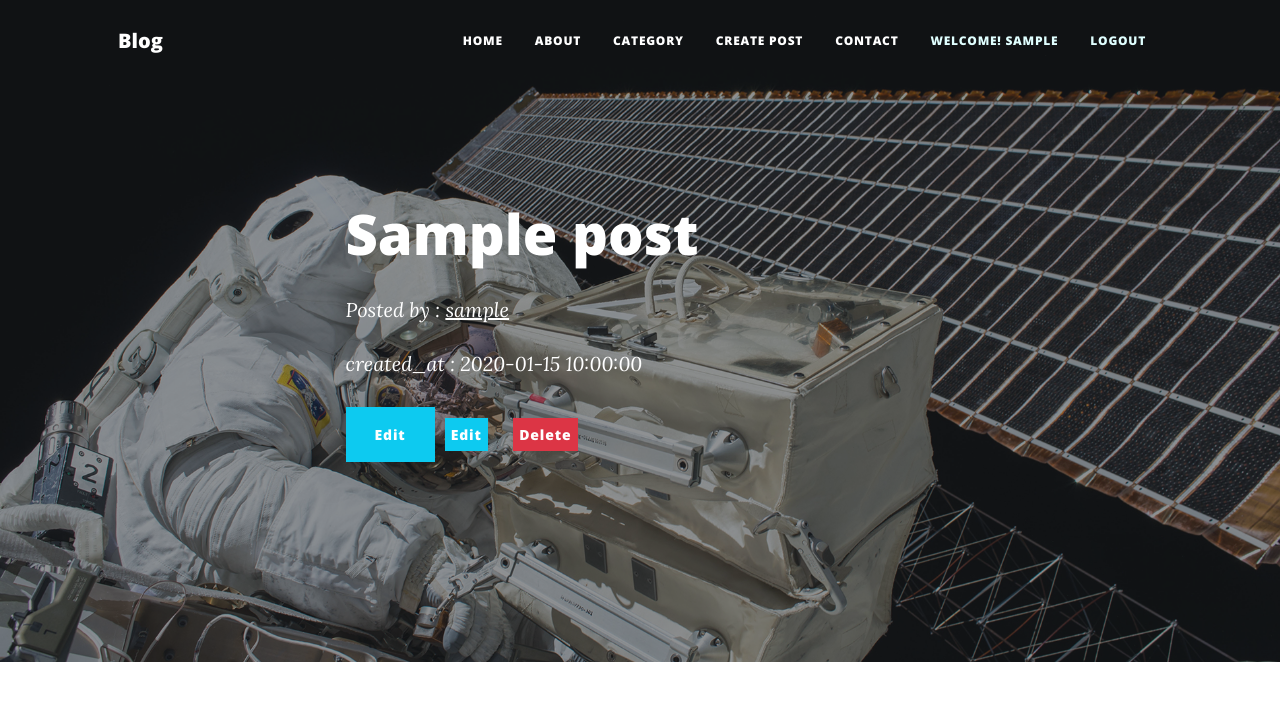
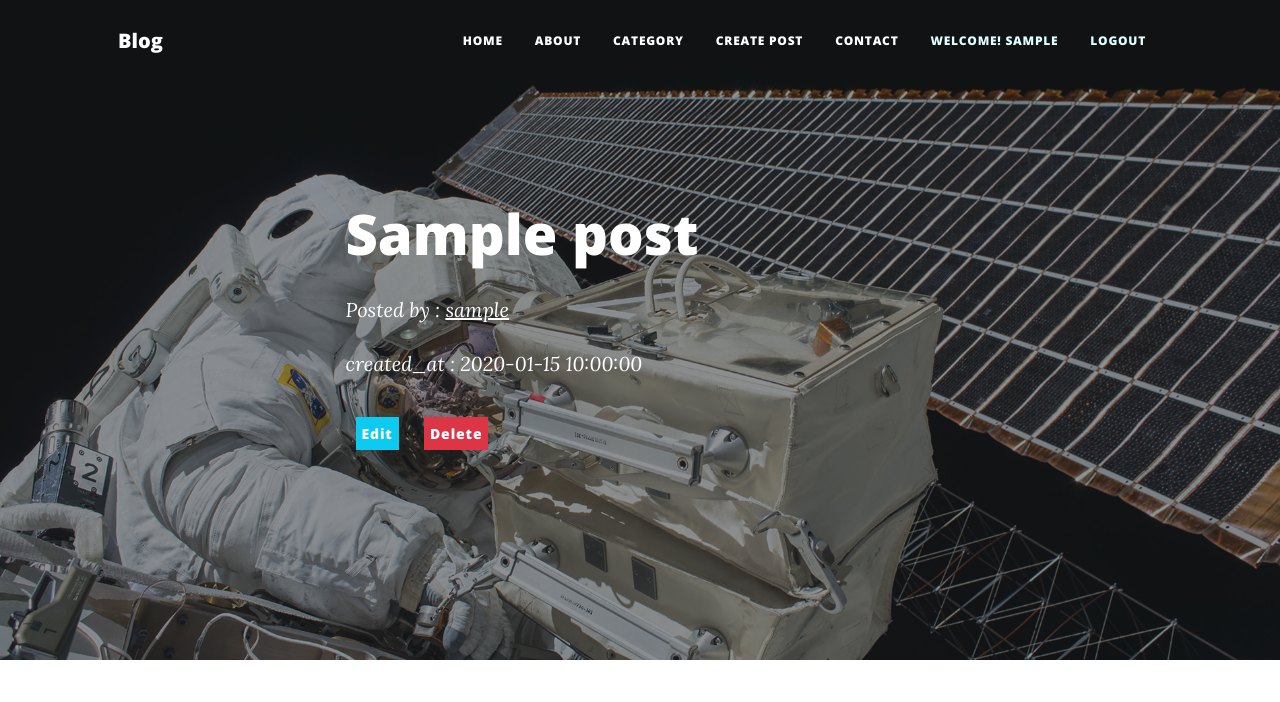
Before and after one commit to 2gang/ifp-flask-study, a Flask app: page /posts/1 in a window 1280 px wide. Shown: the top 702 px of the page. Run offline with Flask 2, Linux system fonts and the light colour scheme; a user stored in the database is signed in; tables that the repository leaves empty hold one stand-in row (values such as "Sample post"); grey boxes labelled with a size stand in for pictures from a placeholder-image service; some libraries are stand-ins or nearby versions.

```diff
--- a/blog/templates/post_detail.html
+++ b/blog/templates/post_detail.html
@@ -15,9 +15,6 @@
                             <div id="author-wrapper"><p>Posted by : <a href="#!">{{post.user.username}}</a></p></div>
                             <p>created_at : {{ post.created_at }}</p>
                             {% if post.user.username == current_user.username %}
-                            <!-- 게시물 생성 버튼 -->
-                            <button class="btn btn-info" id="edit-button">
-                                <a href="{{ url_for("views.edit_post", id=post.id) }}">Edit</a>
                             <!-- 게시물 수정 버튼 -->
                             <button class="btn btn-info" style="padding: 5px; margin: 10px;" id="edit-button">
                                 <a href="{{ url_for("views.edit_post", id=post.id) }}">Edit</a>
```
